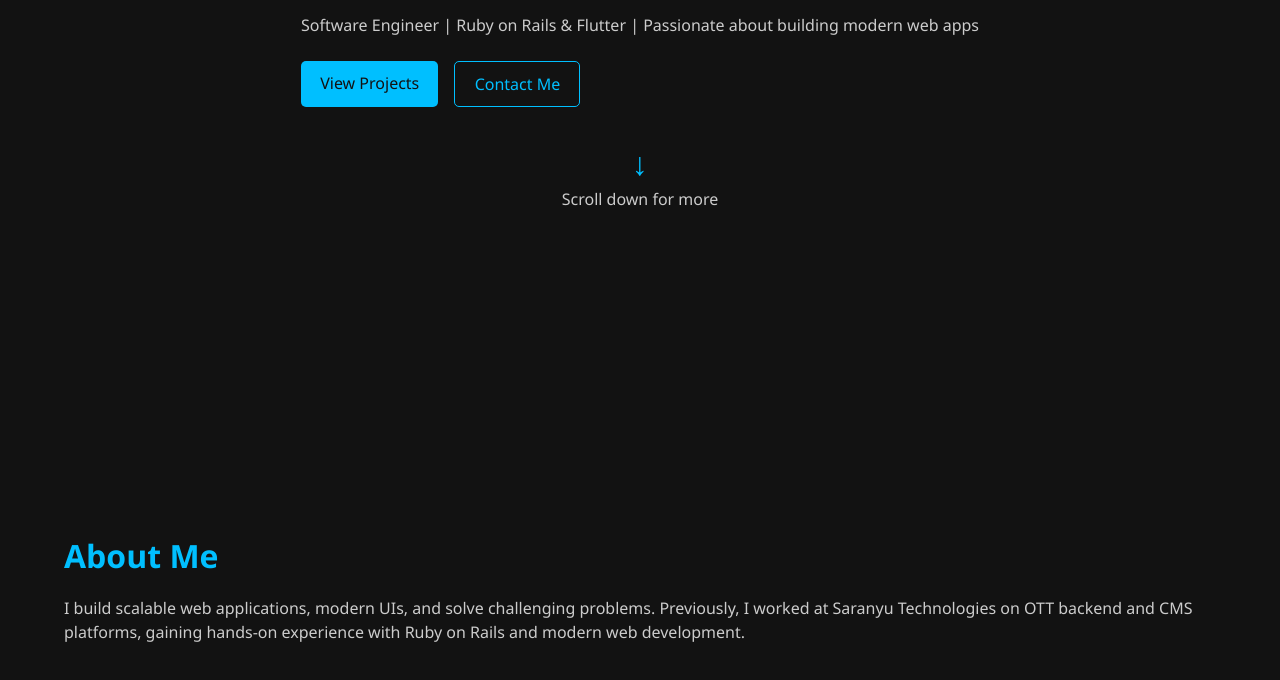
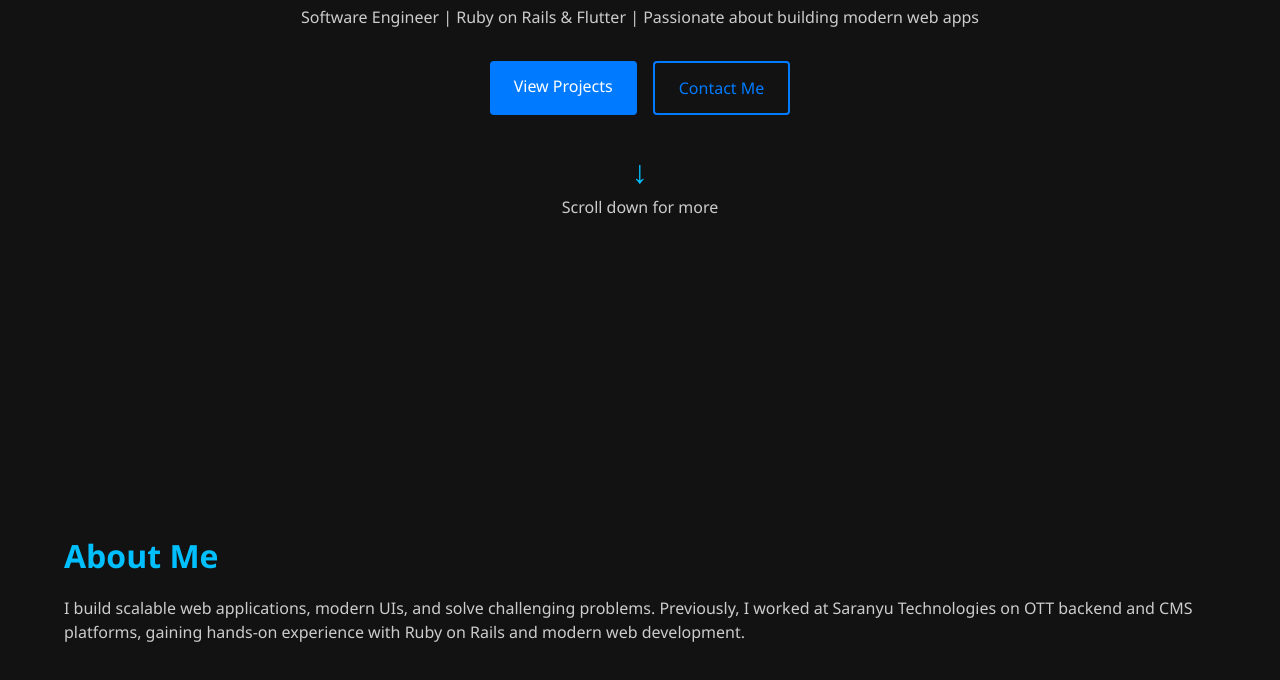
Before and after one commit to Datamyte/Arjun, a plain HTML site: page index.html in a window 1280 px wide. Shown: the part 268-948 px from the top of the page. Drawn offline with Linux system fonts and the light colour scheme.

Commit message:
centering buttons

```diff
--- a/style.css
+++ b/style.css
@@ -112,37 +112,36 @@ section p {
 
 .home-buttons {
   display: flex;
+  justify-content: center;
   gap: 1rem;
-  flex-wrap: wrap;
+  margin: 2rem auto;
+  width: 100%;
+}
+
+.btn, .btn-outline {
+  padding: 0.8rem 1.5rem;
+  border-radius: 4px;
+  text-decoration: none;
+  transition: all 0.3s ease;
 }
 
 .btn {
-  padding: 0.6rem 1.2rem;
-  background: #00bfff;
-  color: #121212;
-  text-decoration: none;
-  border-radius: 5px;
-  font-weight: 500;
-  transition: background 0.3s;
+  background-color: #007bff;
+  color: white;
+}
+
+.btn-outline {
+  border: 2px solid #007bff;
+  color: #007bff;
 }
 
 .btn:hover {
-  background: #0099cc;
-}
-
-.btn-outline {
-  padding: 0.6rem 1.2rem;
-  border: 1px solid #00bfff;
-  border-radius: 5px;
-  color: #00bfff;
-  text-decoration: none;
-  font-weight: 500;
-  transition: all 0.3s;
+  background-color: #0056b3;
 }
 
 .btn-outline:hover {
-  background: #00bfff;
-  color: #121212;
+  background-color: #007bff;
+  color: white;
 }
 
 /* Scroll prompt */
```
